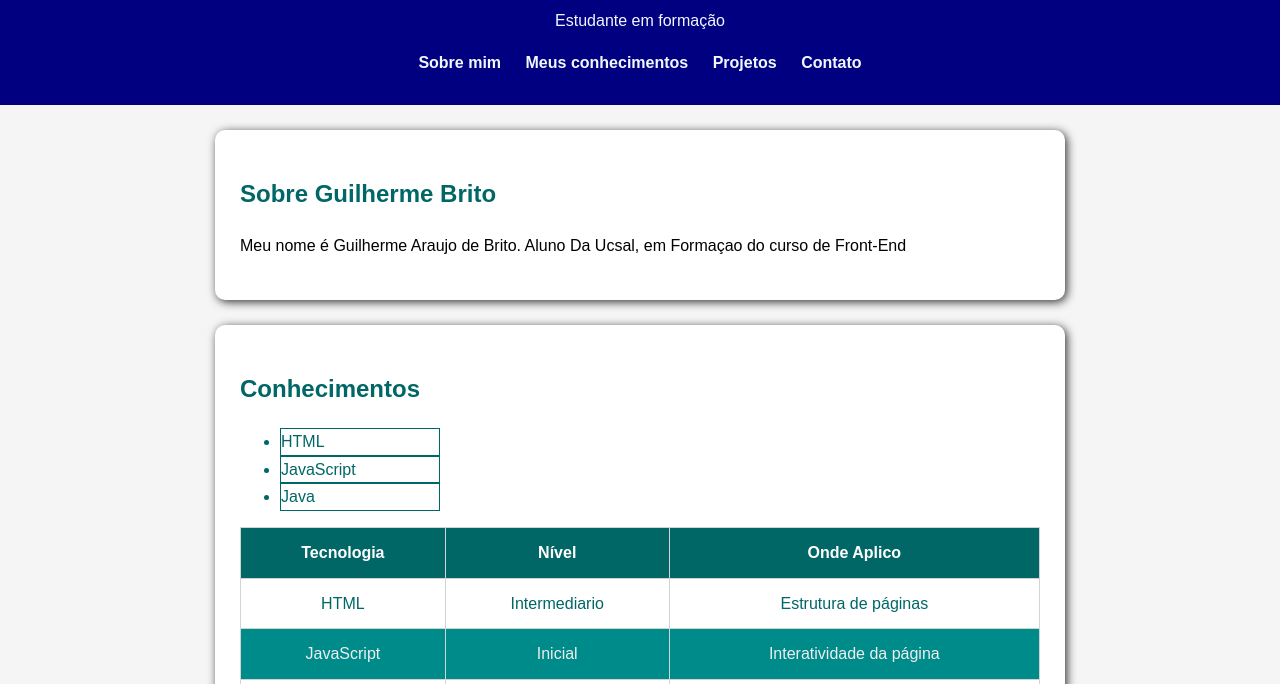
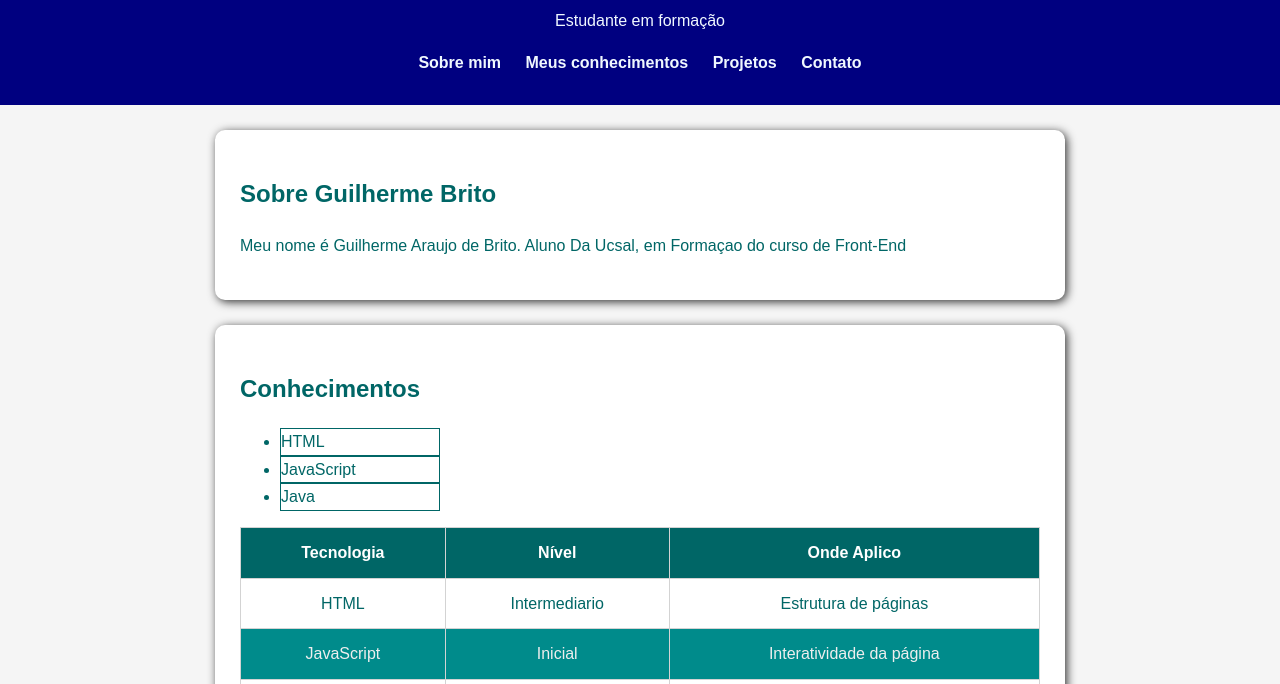
Before and after one commit to GuilhermeBrito0/GuilhermeBrito0.Github.io, a plain HTML site: page index.html in a window 1280 px wide. Shown: the part 116-800 px from the top of the page. Drawn offline with Linux system fonts and the light colour scheme.

Commit message:
Update estilo.css

```diff
--- a/estilo.css
+++ b/estilo.css
@@ -24,10 +24,6 @@ body {
     text-decoration: underline;
     color: darkkhaki;
 }
-#sobre p {
-    color:black
-}
-
 .secao {
     background-color: white;
     margin-bottom: 25px;
```
